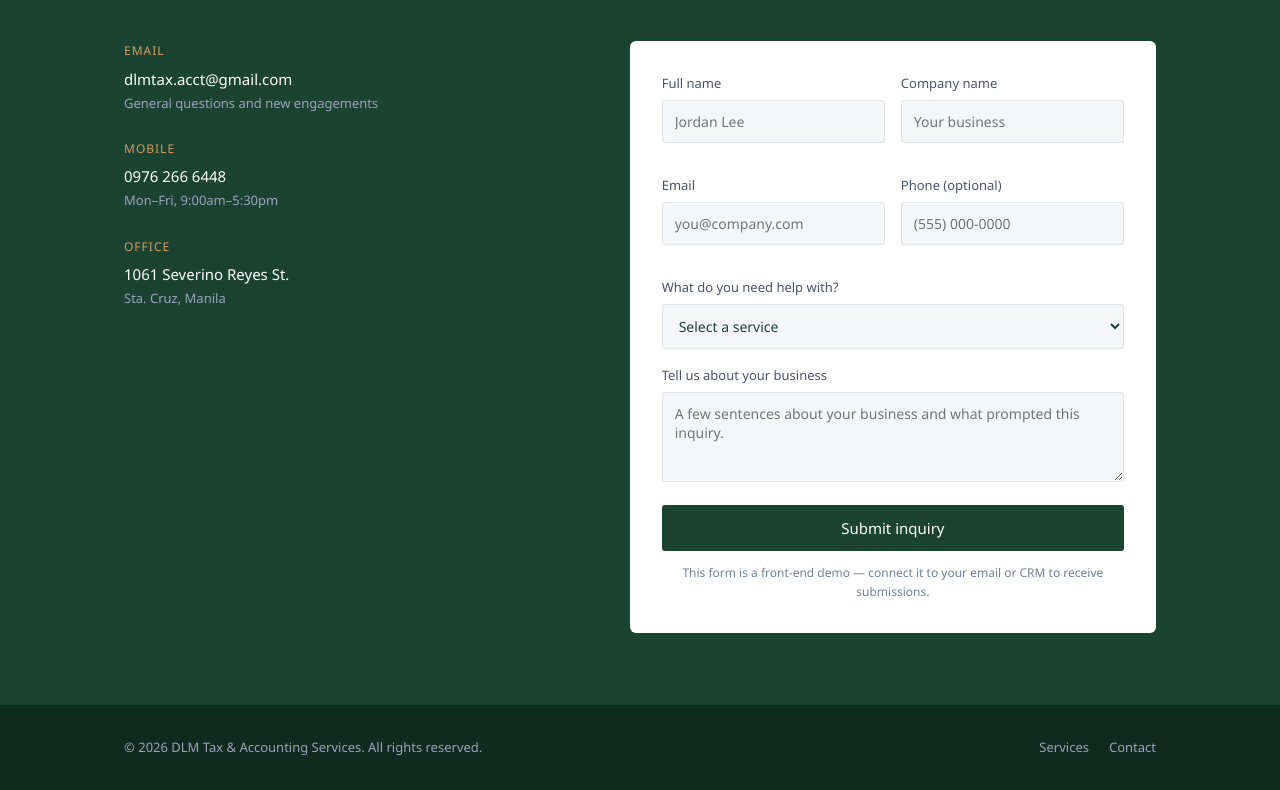
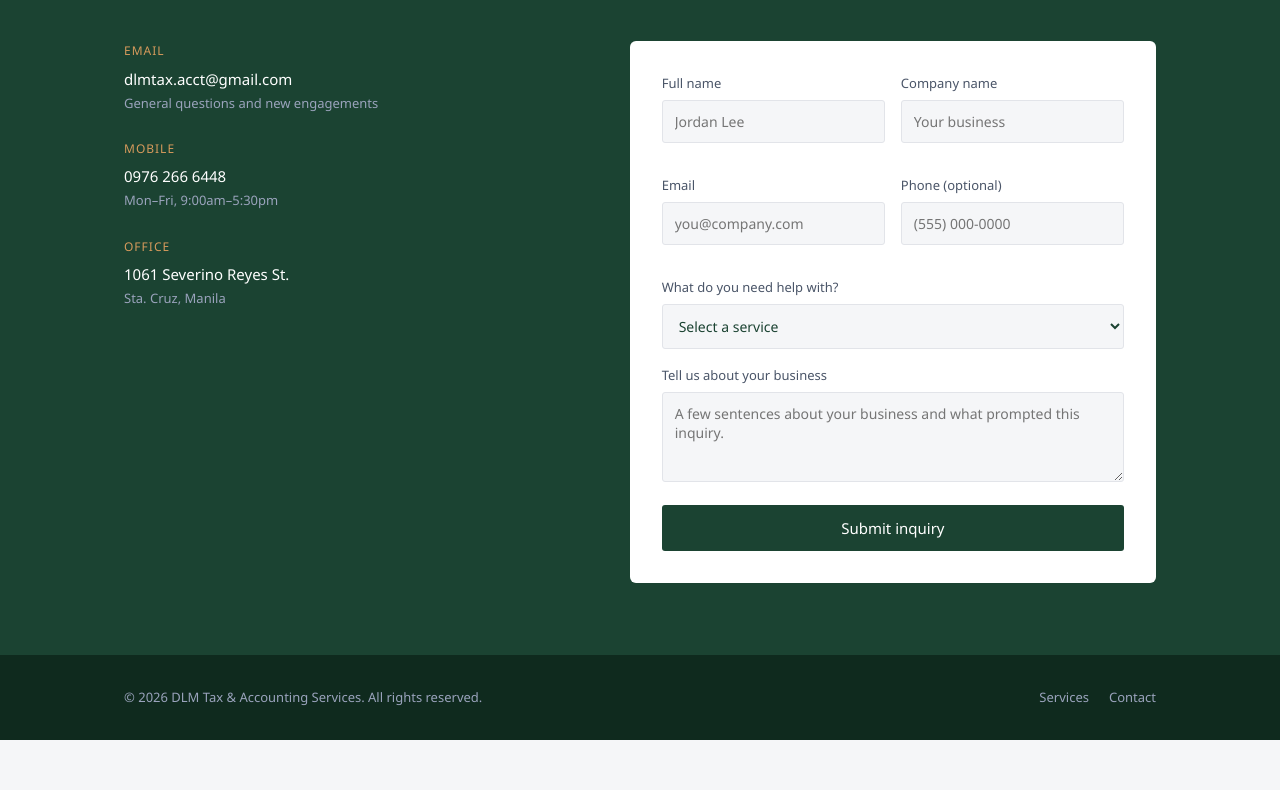
Before and after one commit to gwapss02-cmyk/dlm-inquiry-api, a plain HTML site: page index.html in a window 1280 px wide. Shown: the part 2606-3396 px from the top of the page. After the commit the page ends 3346 px from the top, so only its background shows below. Drawn offline with Linux system fonts and the light colour scheme.

Commit message:
Update index.html with scroll margin and form changes
Add scroll margin for specific sections and remove demo note from form.

```diff
--- a/index.html
+++ b/index.html
@@ -123,6 +123,7 @@
 
   /* Section generic */
   section { padding: 72px 0; }
+  #services, #why, #process, #inquiry { scroll-margin-top: 90px; }
   .section-label {
     font-size: 13px; color: var(--gold); letter-spacing: 1.5px;
     text-transform: uppercase; margin-bottom: 10px;
@@ -508,7 +509,7 @@
             </div>
             <div id="formError" style="display:none; color:#B3261E; font-size: 13px; margin-bottom: 12px;"></div>
             <button type="submit" class="submit-btn">Submit inquiry</button>
-            <p class="form-note">This form is a front-end demo — connect it to your email or CRM to receive submissions.</p>
+
           </div>
 
           <div class="form-success" id="formSuccess">
```
